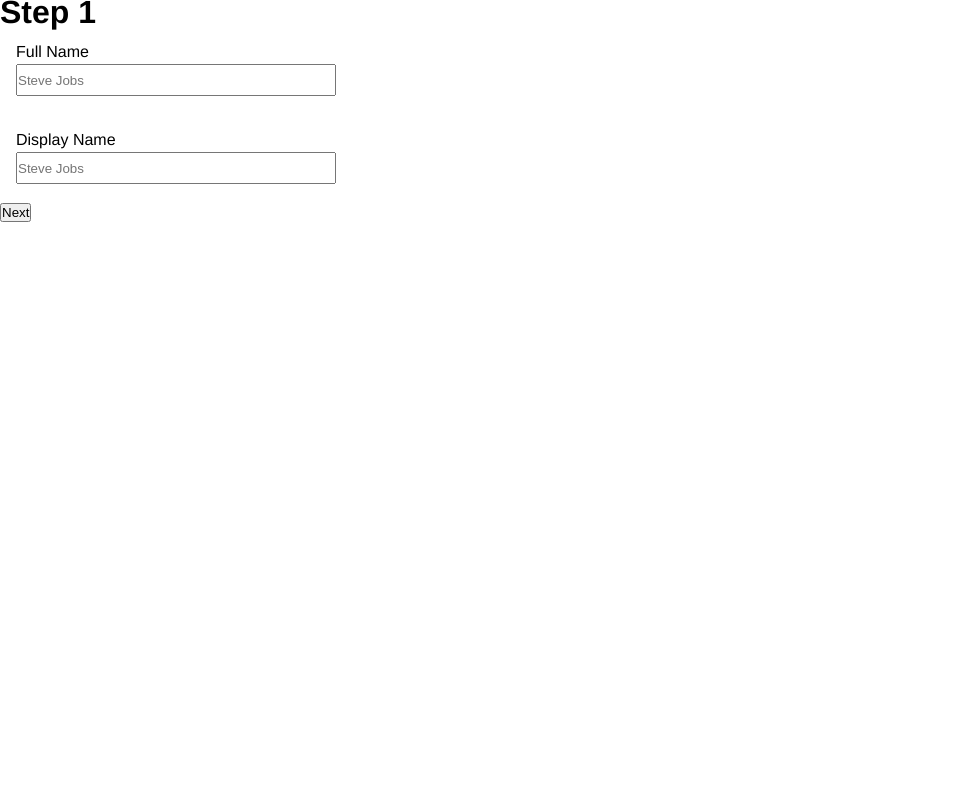
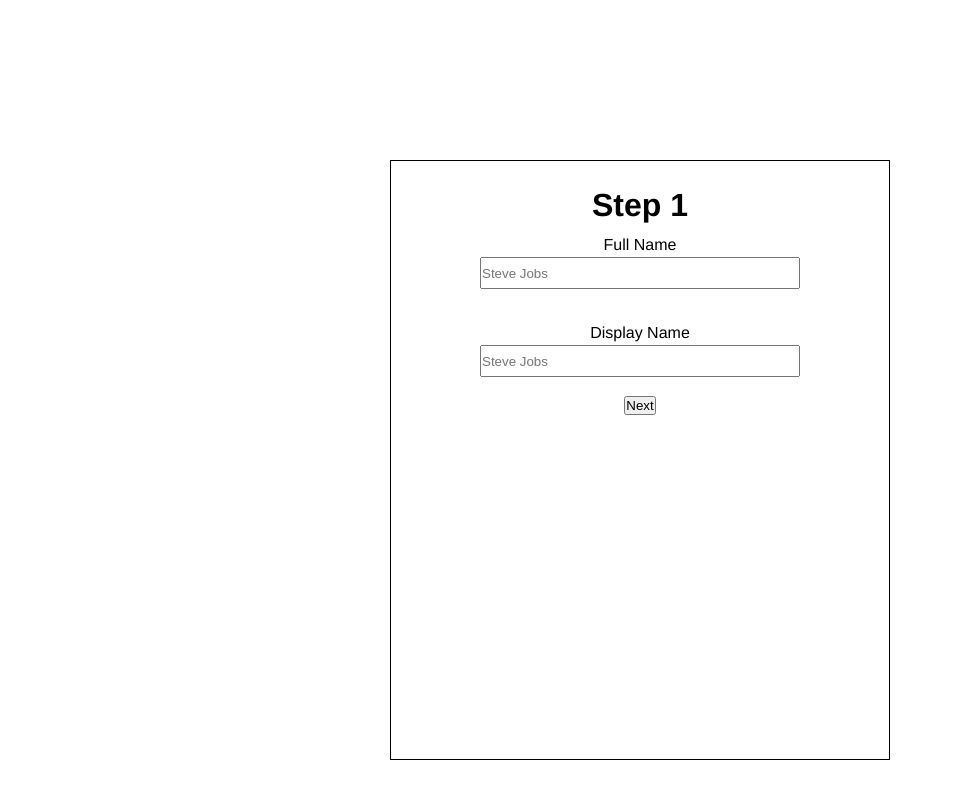
Before and after one commit to briankarlsayen/react-websites, a React (Vite) app: page / in a window 1280 px wide. Shown: the whole page, without its empty margins (0-953 px from the left). Built offline with nearby package versions, Linux system fonts and the light colour scheme; a web font is replaced by a local one.

Commit message:
update: form ui

```diff
--- a/src/pages/onboarding.jsx
+++ b/src/pages/onboarding.jsx
@@ -2,7 +2,6 @@ import { useState } from 'react'
 import "../styles/onboarding.css"
 
 function Onboarding() {
-  const [formStep, setFormStep] =useState(1)
   const [userInfo, setUserInfo] = useState(
     {
       step: 1,
@@ -10,38 +9,40 @@ function Onboarding() {
       displayName: '',
       workSpaceName: '',
       workSpaceURL: '',
-      workSpaceType: '',
+      workSpaceType: 'solo',
     }
   )
 
   const updateField = e => {
+    console.log(e)
     setUserInfo({
       ...userInfo,
       [e.target.name]: e.target.value
     });
   };
 
-  let formInfo;
-
   return (
-    <div>
-      <StepContainer formStep={formStep} setFormStep={setFormStep} userInfo={userInfo} setUserInfo={setUserInfo} updateField={updateField} />
-      <div>
-        {formStep > 1 ? <button onClick={()=>setFormStep(formStep - 1)}>Previous</button> : null }
-        { formStep < 4 ? <button onClick={()=>setFormStep(formStep + 1)}>Next</button> : null }
+    <div className="onboarding">
+      <div className='spacing'></div>
+      <div className="onboarding-container">
+        <StepContainer userInfo={userInfo} setUserInfo={setUserInfo} updateField={updateField} />
+        <div>
+          { userInfo.step > 1 ? <button onClick={()=>setUserInfo({...userInfo, step: userInfo.step - 1})}>Previous</button> : null }
+          { userInfo.step < 4 ? <button onClick={()=>setUserInfo({...userInfo, step: userInfo.step + 1})}>Next</button> : null }
+        </div>
       </div>
     </div>
   )
 }
 
-function StepContainer({formStep, setFormStep, userInfo, setUserInfo, updateField}) {
-  switch(formStep) {
+function StepContainer({ userInfo, setUserInfo, updateField}) {
+  switch(userInfo.step) {
     case 1:
       return <FirstStep userInfo={userInfo} setUserInfo={setUserInfo} updateField={updateField} />
     case 2:
       return <SecondStep userInfo={userInfo} setUserInfo={setUserInfo} updateField={updateField} />
     case 3:
-      return <FinalStep userInfo={userInfo} setUserInfo={setUserInfo} />
+      return <FinalStep userInfo={userInfo} setUserInfo={setUserInfo} updateField={updateField} />
     case 4:
       return (
         <div>
@@ -94,15 +95,26 @@ const SecondStep = ({userInfo, setUserInfo, updateField}) => {
   )
 }
 
-const FinalStep = ({userInfo, setUserInfo}) => {
+const FinalStep = ({userInfo, setUserInfo, updateField}) => {
   return(
     <>
-      <div>
-        <button onClick={()=>setUserInfo({...userInfo, workSpaceType: "solo"})}>Solo</button>
-      </div>
-      <div>
-        <button onClick={()=>setUserInfo({...userInfo, workSpaceType: "team"})}>Team</button>
-      </div>
+      <h1>Step {userInfo.step}</h1>
+      <form >
+        <div>
+          <label htmlFor="workSpaceType">
+            <input type="radio" name="workSpaceType" id="workSpaceType"
+            value="solo" onChange={updateField} checked={userInfo.workSpaceType === "solo"} />
+            Solo
+          </label>
+        </div>
+        <div>
+          <label htmlFor="workSpaceType">
+            <input type="radio" name="workSpaceType" id="workSpaceType"
+            value="team" onChange={updateField} checked={userInfo.workSpaceType === "team"}/>
+            Team
+          </label>
+        </div>
+      </form>
     </>
   )
 }
--- a/src/styles/onboarding.css
+++ b/src/styles/onboarding.css
@@ -1,6 +1,26 @@
+.onboarding {
+  height: 100vh;
+  width: 100vw;
+  text-align: center;
+}
+
+.spacing {
+  padding-top: 10rem;
+}
+
+.onboarding-container {
+  margin-top: 10rem;
+  width: 500px;
+  height: 600px;
+  margin: auto;
+  border: 1px solid black;
+  padding: 2rem;
+}
+
 .input-container {
   padding: 1rem;
   display: flex;
+  align-items: center;
   flex-direction: column;
 }
 
```
